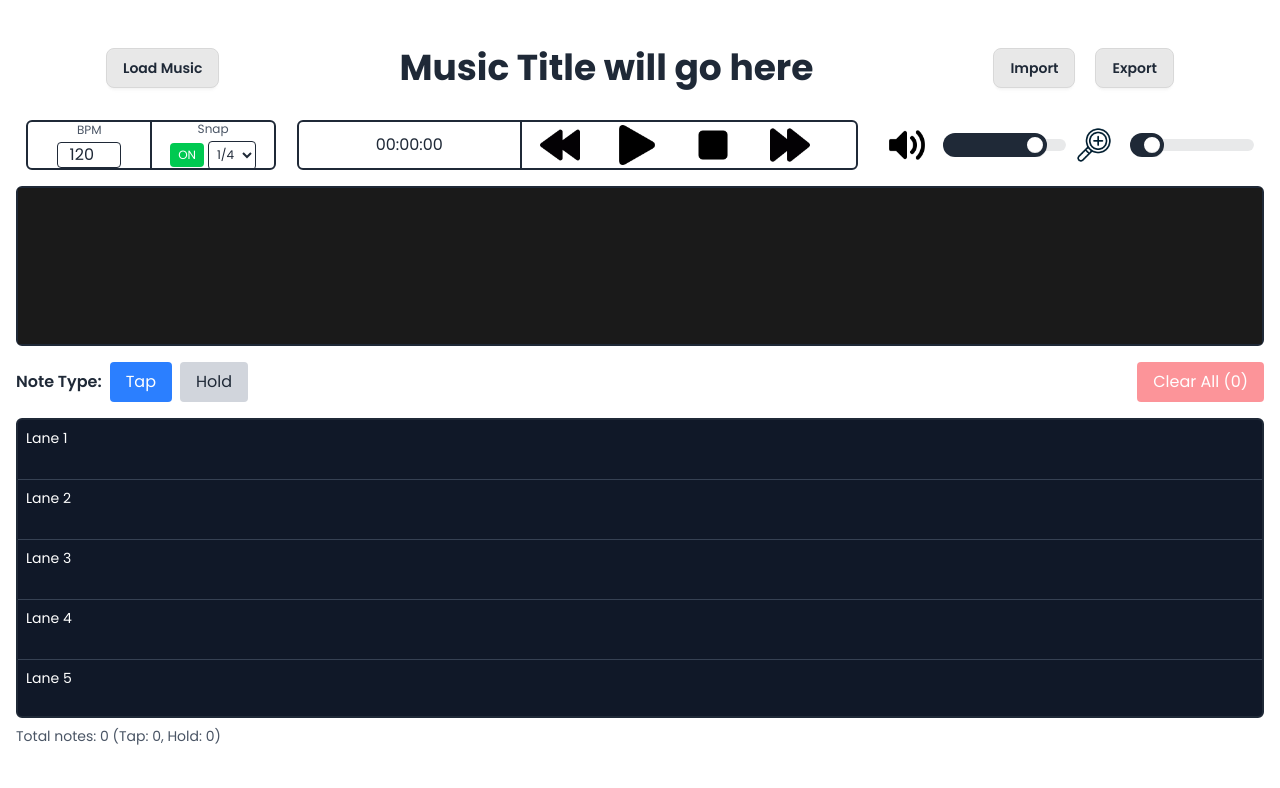
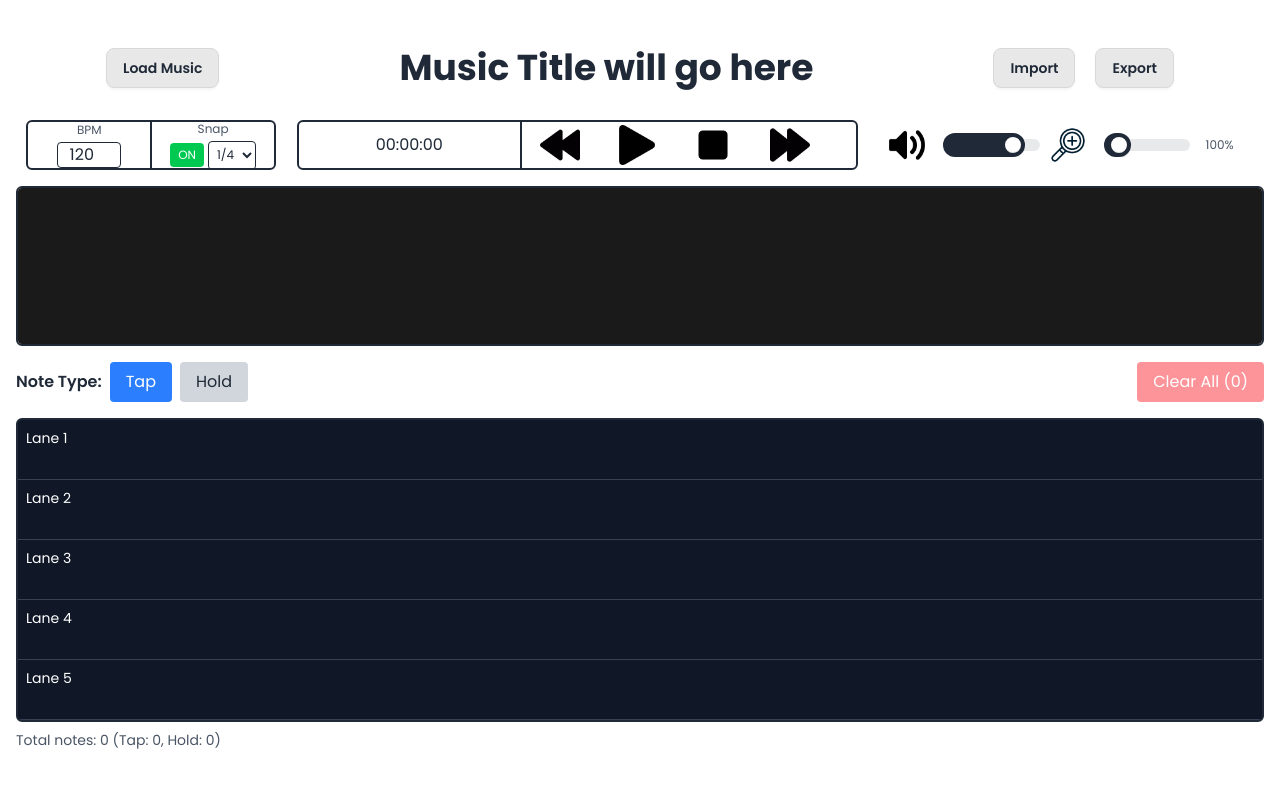
Before and after one commit to gamewota/beatmap-editor, a React (Vite) app: page / in a window 1280 px wide. Shown: the top 788 px of the page. Built offline with nearby package versions, Linux system fonts and the light colour scheme.

Commit message:
feat: make the beatmap editor and waveform to be zoomed until 1000%

```diff
--- a/src/App.tsx
+++ b/src/App.tsx
@@ -25,6 +25,7 @@ function App() {
   const [bpm, setBpm] = useState(120)
   const [snapEnabled, setSnapEnabled] = useState(true)
   const [snapDivision, setSnapDivision] = useState<number>(4)
+  const [zoom, setZoom] = useState(100)
   const [notes, setNotes] = useState<Note[]>([])
   const fileInputRef = useRef<HTMLInputElement>(null)
   const audioRef = useRef<HTMLAudioElement | null>(null)
@@ -213,17 +214,19 @@ function App() {
           </div>
           <div className='flex items-center gap-4 ml-2'>
             <Icon url={magnifier}/>
-            <Slider defaultValue={10} min={0} max={100} className="range" />
+            <Slider value={zoom} min={50} max={1000} onChange={setZoom} className="range" />
+            <span className='text-xs text-gray-600 min-w-12'>{zoom}%</span>
           </div>
         </div>
       </section>
       <section className='flex justify-center mt-4'>
-        <div className='w-full h-40 border-2 rounded-md'>
+        <div className='w-full h-40 border-2 rounded-md overflow-x-auto'>
           <Waveform
             audioBuffer={audioBuffer}
             currentTime={currentTime}
             duration={duration}
             onSeek={handleSeek}
+            zoom={zoom}
             className='w-full h-20'
           />
         </div>
@@ -237,6 +240,7 @@ function App() {
           bpm={bpm}
           snapEnabled={snapEnabled}
           snapDivision={snapDivision}
+          zoom={zoom}
           className="w-full"
         />
       </section>
--- a/src/components/BeatmapEditor.tsx
+++ b/src/components/BeatmapEditor.tsx
@@ -18,6 +18,7 @@ interface BeatmapEditorProps {
   bpm?: number
   snapEnabled?: boolean
   snapDivision?: number
+  zoom?: number
   className?: string
 }
 
@@ -29,6 +30,7 @@ export default function BeatmapEditor({
   bpm = 120,
   snapEnabled = true,
   snapDivision = 4,
+  zoom = 100,
   className = ''
 }: BeatmapEditorProps) {
   const [selectedNoteType, setSelectedNoteType] = useState<NoteType>('tap')
@@ -53,16 +55,18 @@ export default function BeatmapEditor({
     updateWidth()
     window.addEventListener('resize', updateWidth)
     return () => window.removeEventListener('resize', updateWidth)
-  }, [])
+  }, [zoom])
 
   const timeToPixel = (time: number): number => {
     if (containerWidth === 0 || duration === 0) return 0
-    return (time / duration) * containerWidth
+    const baseWidth = containerWidth / (zoom / 100)
+    return (time / duration) * baseWidth * (zoom / 100)
   }
 
   const pixelToTime = (pixel: number): number => {
     if (containerWidth === 0 || duration === 0) return 0
-    return (pixel / containerWidth) * duration
+    const baseWidth = containerWidth / (zoom / 100)
+    return (pixel / (baseWidth * (zoom / 100))) * duration
   }
 
   const snapToGrid = (time: number): number => {
@@ -232,13 +236,14 @@ export default function BeatmapEditor({
         </button>
       </div>
 
-      <div
-        ref={containerRef}
-        className="relative border-2 rounded-md overflow-hidden bg-gray-900"
-        style={{ height: `${LANES * LANE_HEIGHT}px` }}
-      >
-        {/* Beat Grid Lines */}
-        {beatGridLines.map((line, index) => {
+      <div className="relative border-2 rounded-md overflow-x-auto bg-gray-900">
+        <div
+          ref={containerRef}
+          className="relative overflow-hidden"
+          style={{ height: `${LANES * LANE_HEIGHT}px`, width: `${zoom}%`, minWidth: '100%' }}
+        >
+          {/* Beat Grid Lines */}
+          {beatGridLines.map((line, index) => {
           const x = timeToPixel(line.time)
           return (
             <div
@@ -304,6 +309,7 @@ export default function BeatmapEditor({
             style={{ left: `${playheadPosition}px` }}
           />
         )}
+        </div>
       </div>
 
       <div className="mt-2 text-sm text-gray-600">
--- a/src/components/Waveform.tsx
+++ b/src/components/Waveform.tsx
@@ -5,10 +5,11 @@ interface WaveformProps {
   currentTime?: number
   duration?: number
   onSeek?: (time: number) => void
+  zoom?: number
   className?: string
 }
 
-export default function Waveform({ audioBuffer, currentTime = 0, duration = 0, onSeek, className = '' }: WaveformProps) {
+export default function Waveform({ audioBuffer, currentTime = 0, duration = 0, onSeek, zoom = 100, className = '' }: WaveformProps) {
   const canvasRef = useRef<HTMLCanvasElement>(null)
   const [isDragging, setIsDragging] = useState(false)
 
@@ -115,7 +116,7 @@ export default function Waveform({ audioBuffer, currentTime = 0, duration = 0, o
     <canvas
       ref={canvasRef}
       className={`${className} ${duration > 0 ? 'cursor-pointer' : ''}`}
-      style={{ width: '100%', height: '100%' }}
+      style={{ width: `${zoom}%`, height: '100%', minWidth: '100%' }}
       onMouseDown={handleMouseDown}
       onMouseMove={handleMouseMove}
       onMouseUp={handleMouseUp}
```
